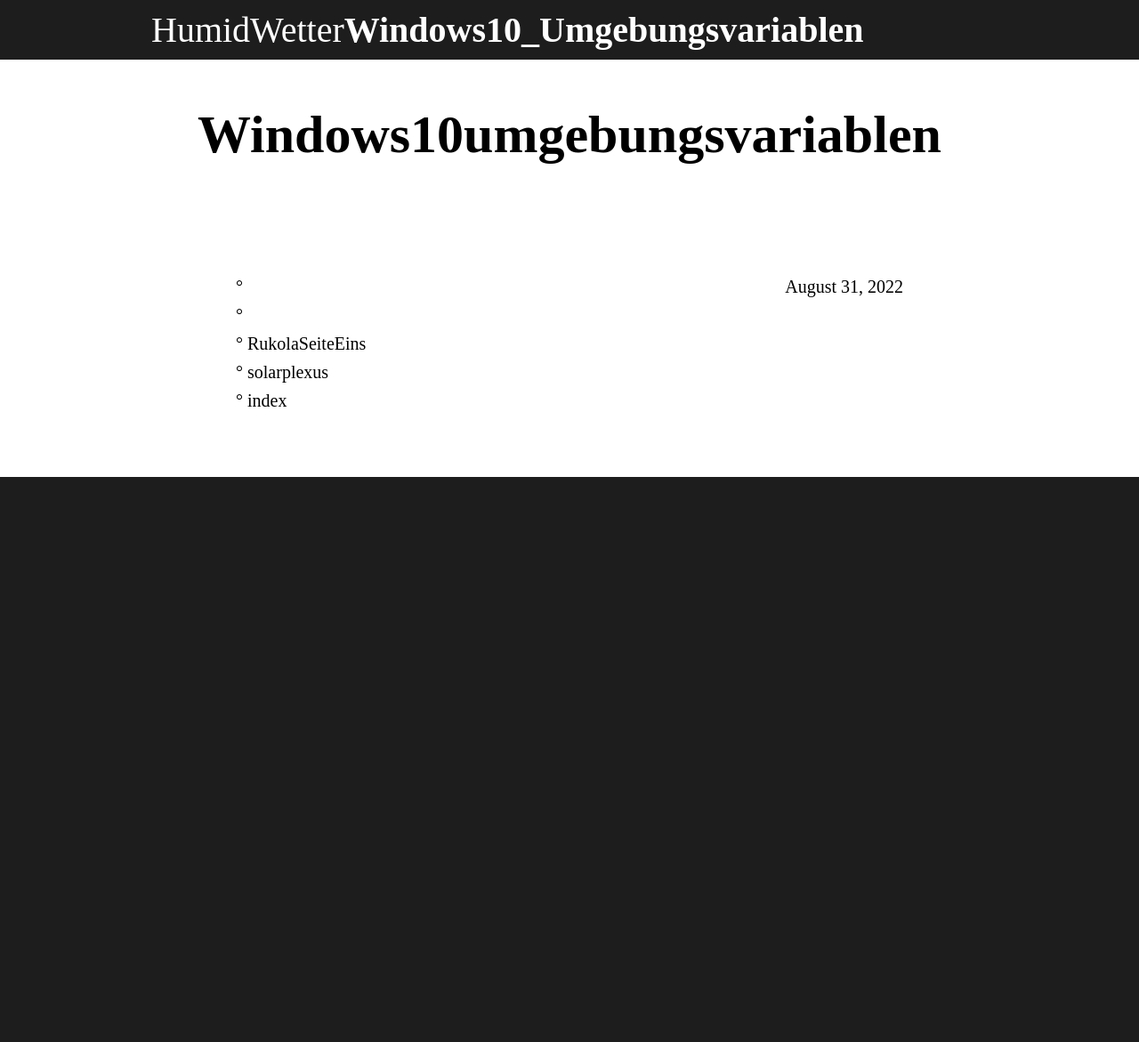
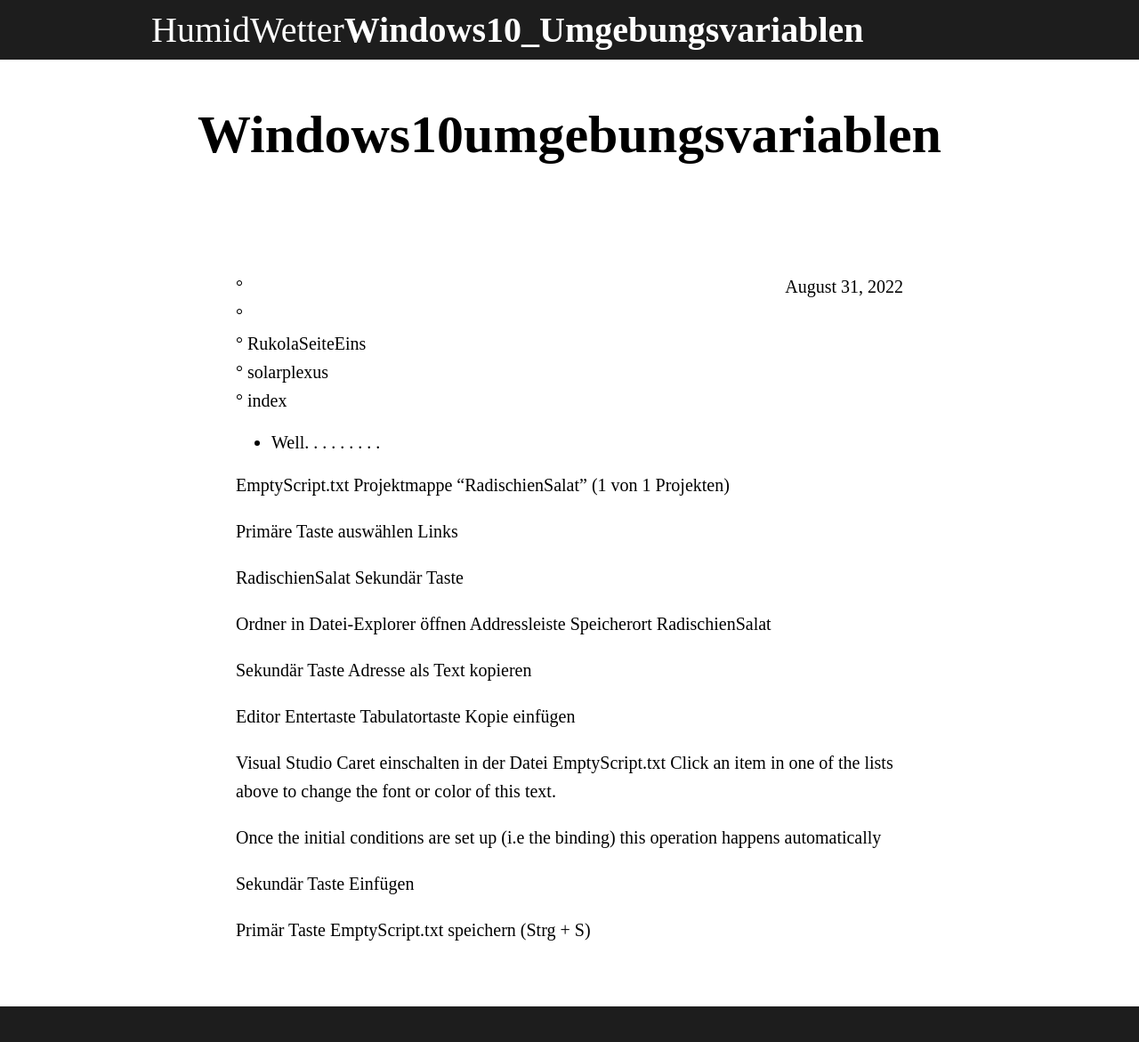
Before and after one commit to ledlightjungledStefan/Osterei, a Jekyll site: the page built from _posts/2022-08-31-Windows10Umgebungsvariablen.markdown, in a window 1280 px wide. Shown: the whole page at 89% size. Built offline with Jekyll 4.4.1, drawn with Linux system fonts in a browser that asks for light colours; some web fonts are replaced; before the commit the page ends 900 px from its top, so only the background shows below that.

Commit message:
Update 2022-08-31-Windows10Umgebungsvariablen.markdown

```diff
--- a/_posts/2022-08-31-Windows10Umgebungsvariablen.markdown
+++ b/_posts/2022-08-31-Windows10Umgebungsvariablen.markdown
@@ -15,3 +15,35 @@
 ° solarplexus
 <br>
 ° index
+
+- Well. . . . . . . . .
+
+EmptyScript.txt
+Projektmappe "RadischienSalat" (1 von 1 Projekten)
+
+Primäre Taste auswählen
+Links
+
+RadischienSalat
+Sekundär Taste
+
+Ordner in Datei-Explorer öffnen
+Addressleiste Speicherort RadischienSalat
+
+Sekundär Taste
+Adresse als Text kopieren
+
+Editor Entertaste Tabulatortaste
+Kopie einfügen
+
+Visual Studio Caret einschalten in der Datei EmptyScript.txt
+Click an item in one of the lists above to change the font or color of this text.
+
+Once the initial conditions are set up (i.e the binding) this operation happens
+automatically
+
+Sekundär Taste
+Einfügen
+
+Primär Taste
+EmptyScript.txt speichern (Strg + S)
```
